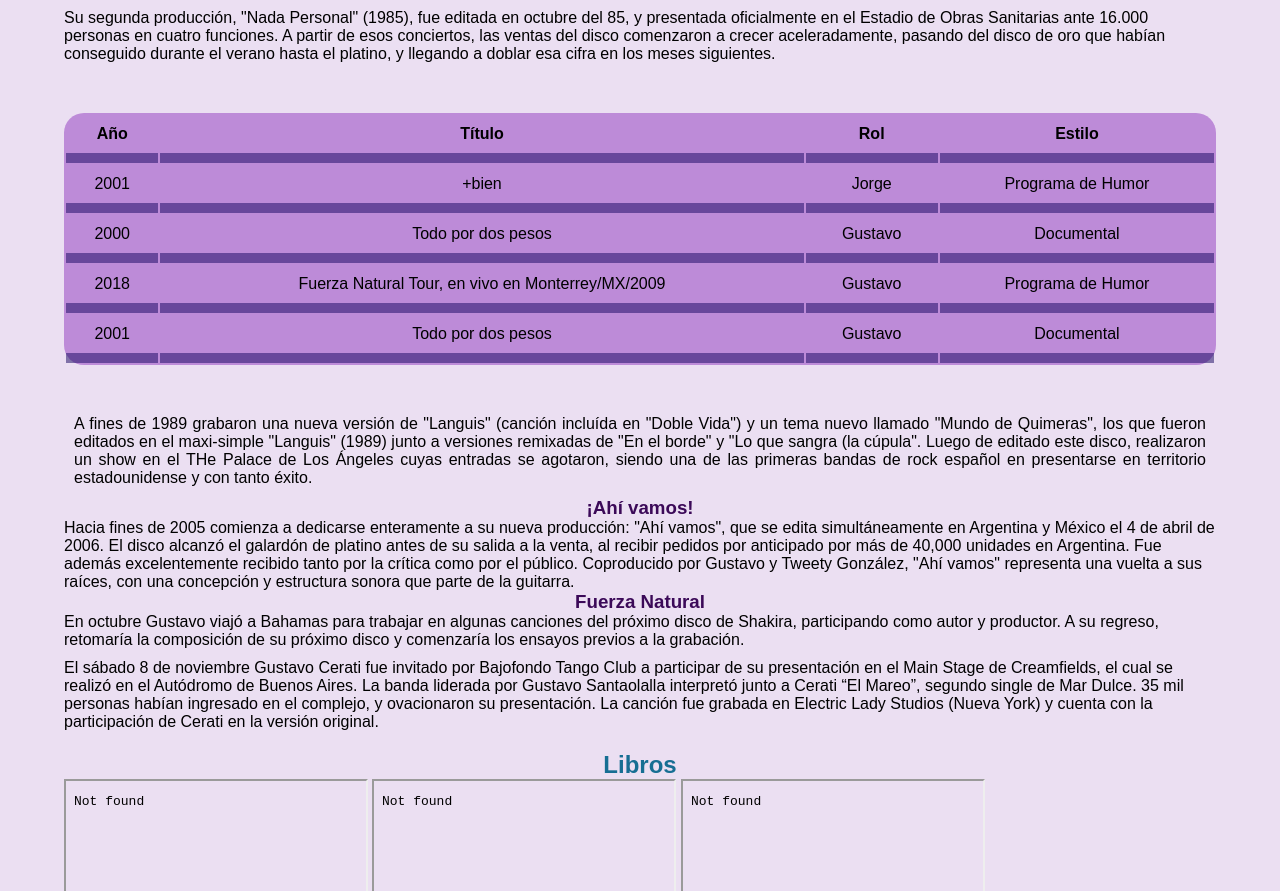
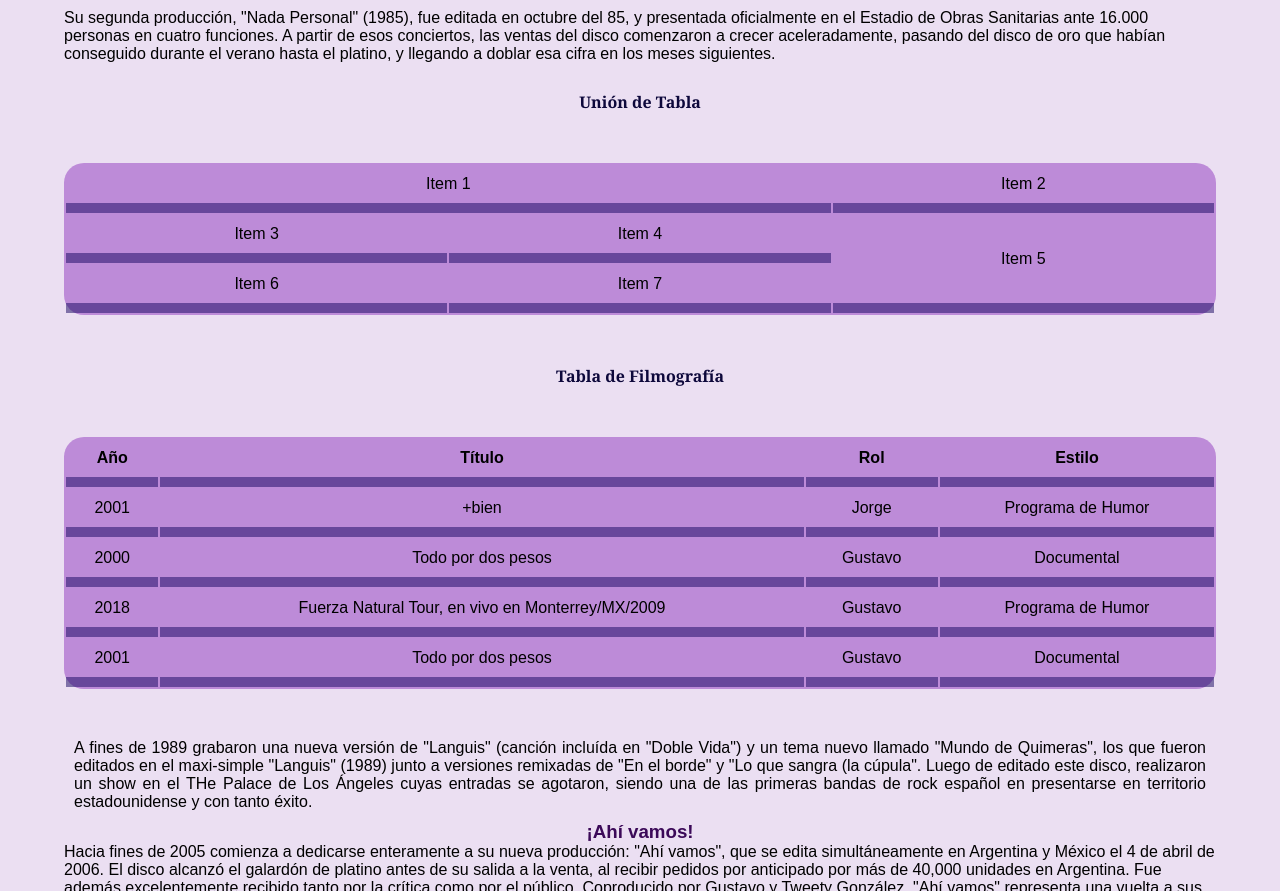
Before and after one commit to Mar-Rod/evalu, a plain HTML site: page index.html in a window 1280 px wide. Shown: the part 1558-2449 px from the top of the page. Drawn offline with Linux system fonts and the light colour scheme.

Commit message:
Union de tablas
Union de tablas

```diff
--- a/index.html
+++ b/index.html
@@ -74,7 +74,27 @@
         Soda Stereo firmó contrato con la compañía discográfica Sony Music en Agosto de ese año; y en el 1984 comenzaron la grabación de su primer LP "Soda Stereo" (1984). El disco contó con la producción artística de Federico Moura (líder de otro legendario grupo: "Virus"), y fue presentado en el mes de diciembre en el Teatro Astros de la Capital Federal.<p></p>
 
         Su segunda producción, "Nada Personal" (1985), fue editada en octubre del 85, y presentada oficialmente en el Estadio de Obras Sanitarias ante 16.000 personas en cuatro funciones. A partir de esos conciertos, las ventas del disco comenzaron a crecer aceleradamente, pasando del disco de oro que habían conseguido durante el verano hasta el platino, y llegando a doblar esa cifra en los meses siguientes.
-    <table>
+    <p></p>
+        <br>
+        <h4>Unión de Tabla</h4>
+        <table>
+            <tr>
+                <td colspan="2">Item 1</td>
+                <td>Item 2</td>
+            </tr>
+            <tr>
+                <td >Item 3</td>
+                <td>Item 4</td>
+                <td rowspan="2">Item 5</td>
+            </tr>
+            <tr>
+                <td>Item 6</td>
+                <td>Item 7</td>
+            </tr>
+        </table>
+        <p></p>
+        <h4>Tabla de Filmografía</h4>
+        <table>
         <tr>
             <th>Año</th>
             <th>Título</th>
```
